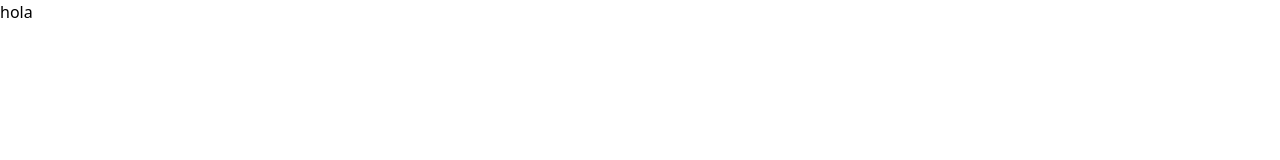
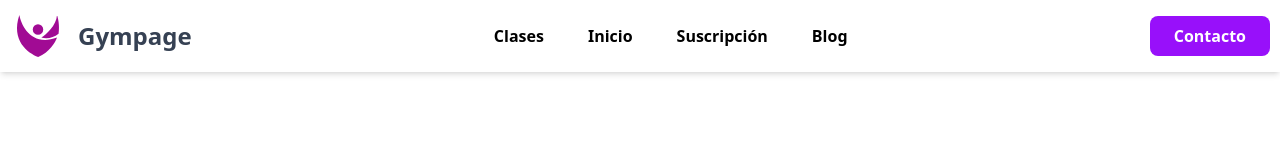
Before and after one commit to Seb-RM/Tailwind_Css_Html-Gym-Web-Page, a website built with Vite: page index.html in a window 1280 px wide. Built offline with nearby package versions, Linux system fonts and the light colour scheme.

Commit message:
chore: reestructurar el encabezado y agregar navegación en index.html

```diff
--- a/index.html
+++ b/index.html
@@ -5,9 +5,25 @@
     <link rel="icon" type="image/svg+xml" href="/gympageicon.svg" />
     <meta name="viewport" content="width=device-width, initial-scale=1.0" />
     <title>Gym Web Page</title>
-    <link rel="stylesheet" href="./src/style.css">
+    <link rel="stylesheet" href="./src/style.css" />
   </head>
   <body>
-    <div id="app">hola</div>
+    <header class="py-2 shadow-md">
+      <div class="container mx-auto px-2.5 md:flex md:items-center md:justify-between">
+        <a class="flex items-center justify-center gap-3">
+          <img src="/gympageicon.svg" alt="Logo de Gympage" class="w-14" />
+          <h2 class="text-2xl font-bold text-gray-700">Gympage</h2>
+        </a>
+        <nav class="my-4 flex justify-center gap-2 md:my-0">
+          <a href="" class="rounded-lg border-2 border-transparent px-4 py-2 font-semibold transition-all duration-300 hover:border-purple-300 hover:bg-purple-100">Clases</a>
+          <a href="" class="rounded-lg border-2 border-transparent px-4 py-2 font-semibold transition-all duration-300 hover:border-purple-300 hover:bg-purple-100">Inicio</a>
+          <a href="" class="rounded-lg border-2 border-transparent px-4 py-2 font-semibold transition-all duration-300 hover:border-purple-300 hover:bg-purple-100">Suscripción</a>
+          <a href="" class="rounded-lg border-2 border-transparent px-4 py-2 font-semibold transition-all duration-300 hover:border-purple-300 hover:bg-purple-100">Blog</a>
+        </nav>
+        <div class="my-4 flex justify-center md:my-0">
+          <a href="" class="rounded-lg bg-purple-600 px-6 py-2 font-semibold text-white transition-all duration-200 hover:bg-purple-700">Contacto</a>
+        </div>
+      </div>
+    </header>
   </body>
 </html>
```
